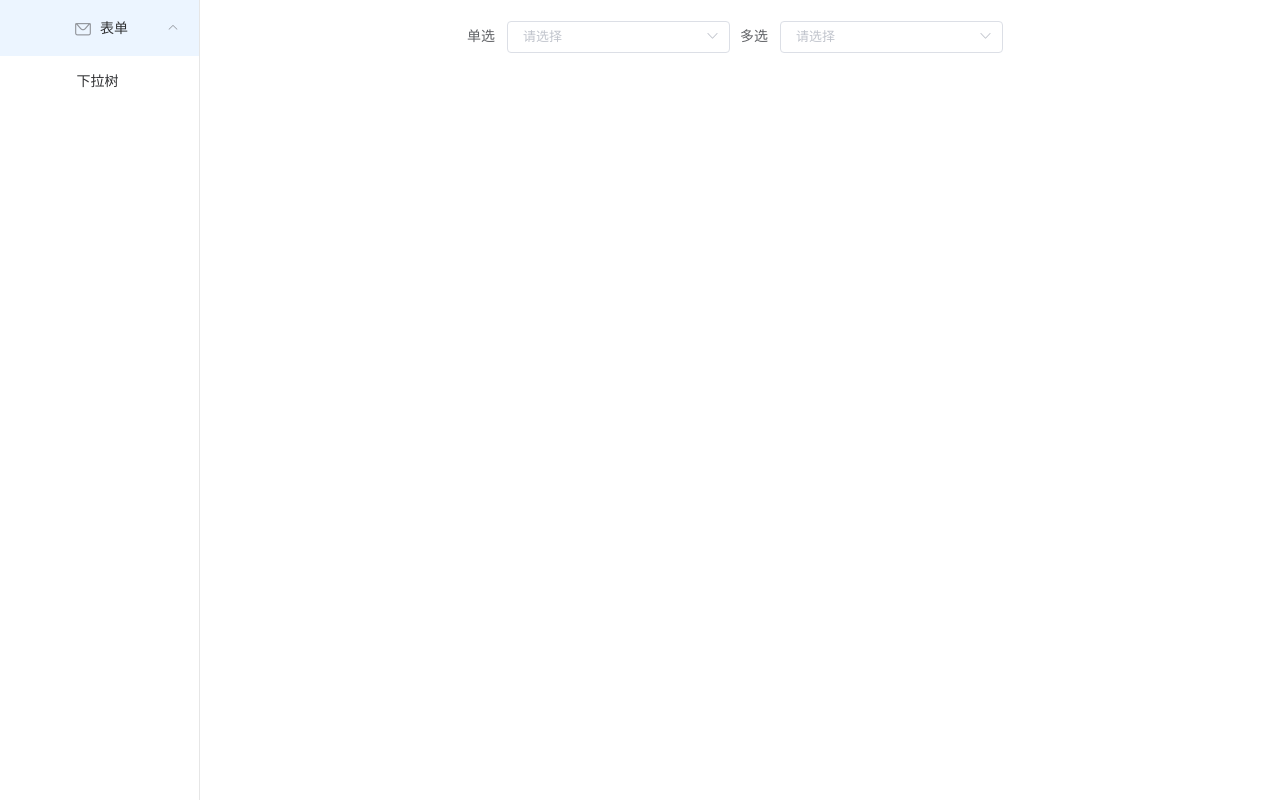
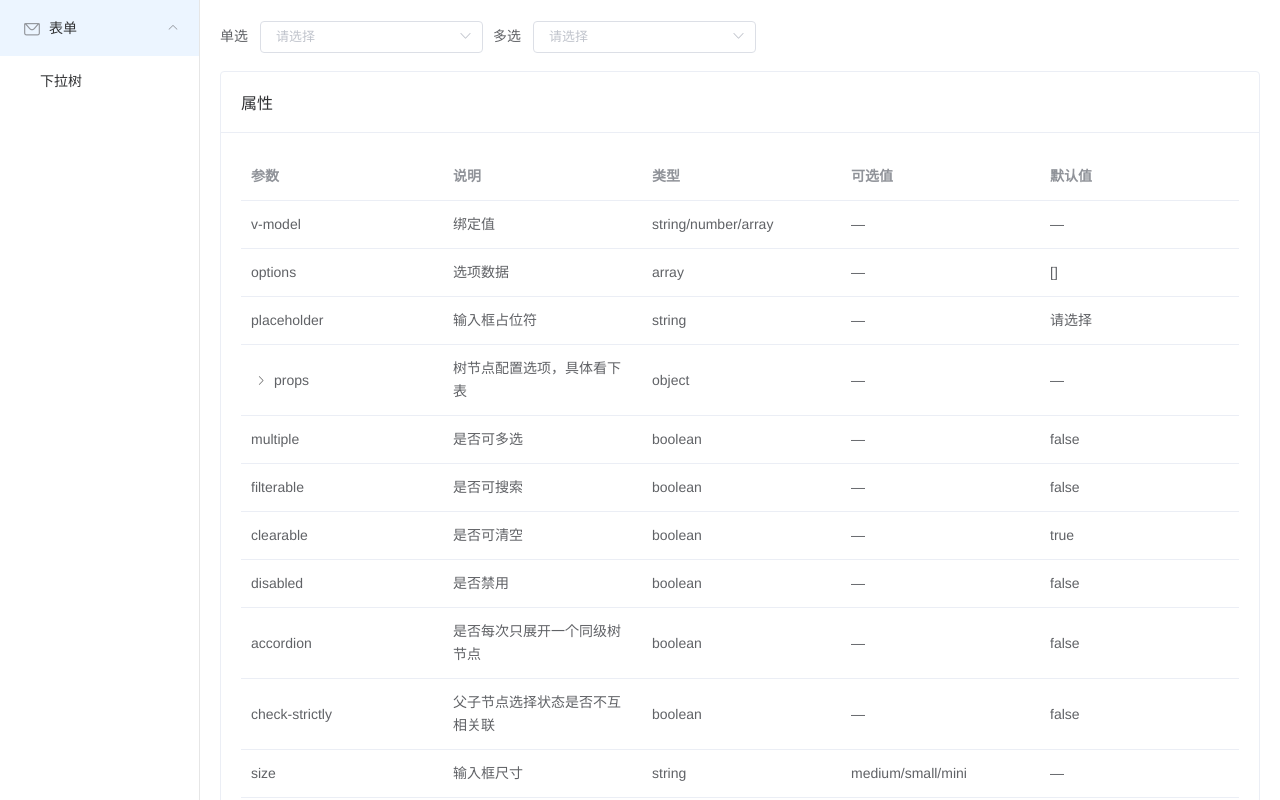
Before and after one commit to shenwangchuan/vue-ele-tools, a Vue app: page /SelectTree in a window 1280 px wide. Built offline with nearby package versions, Linux system fonts and the light colour scheme.

Commit message:
增加组件属性描述，表格组件开发

```diff
--- a/src/App.vue
+++ b/src/App.vue
@@ -15,7 +15,6 @@
     font-family: 'Avenir', Helvetica, Arial, sans-serif;
     -webkit-font-smoothing: antialiased;
     -moz-osx-font-smoothing: grayscale;
-    text-align: center;
     color: #2c3e50;
     width: 100%;
     height: 100%;
--- /dev/null
+++ b/src/assets/js/global_constant.js
@@ -0,0 +1,13 @@
+/**
+ * 公共常量
+ */
+
+export default {
+  attrTableCol: [//属性描述表格表头
+    { label: '参数', prop:'param'},
+    { label: '说明', prop:'description'},
+    { label: '类型', prop:'type'},
+    { label: '可选值', prop:'optional'},
+    { label: '默认值', prop:'default'}
+  ]
+}
--- /dev/null
+++ b/src/components/grigTable/GridTable.vue
@@ -0,0 +1,64 @@
+<!--带th的表格 -->
+<template>
+  <el-table :data="data" :row-key="rowKey">
+    <template v-for="item in colData">
+      <!--自定义列内容-->
+      <el-table-column
+        v-if="item.slot"
+        :type="item.type"
+        :fixed="item.fixed"
+        :width="item.width"
+        :align="item.align"
+        :min-width="item.minWidth"
+        :label="item.label"
+        :prop="item.prop"
+        :formatter="item.formatter">
+        <template slot-scope="scope">
+          <slot :name="item.prop" :data="scope.row"></slot>
+        </template>
+      </el-table-column>
+      <!--正常显示列内容-->
+      <el-table-column
+        v-else
+        :type="item.type"
+        :fixed="item.fixed"
+        :width="item.width"
+        :align="item.align"
+        :min-width="item.minWidth"
+        :label="item.label"
+        :prop="item.prop"
+        :formatter="item.formatter"/>
+    </template>
+  </el-table>
+</template>
+
+<script type="es6">
+  export default {
+    name: "HeadTable",
+    props: {
+      colData: { //表头数据
+        type: Array,
+        default() {return []}
+      },
+      data: { //表格内容数据
+        type: Array,
+        default() {return []}
+      },
+      rowKey: {
+        type: String
+      }
+    },
+    data() {
+      return {
+      }
+    },
+    created() {
+    },
+    methods: {}
+  }
+</script>
+
+<style scoped lang="scss" type="text/scss">
+  .HeadTable {
+  }
+</style>
--- a/src/main.js
+++ b/src/main.js
@@ -5,9 +5,11 @@ import ElementUI from 'element-ui'
 import 'element-ui/lib/theme-chalk/index.css'
 import App from './App'
 import router from './router'
+import global_ from './assets/js/global_constant.js'
 
 Vue.config.productionTip = false
 Vue.use(ElementUI)
+Vue.prototype.global_ = global_
 
 /* eslint-disable no-new */
 new Vue({
--- a/src/pages/homePage/HomePage.vue
+++ b/src/pages/homePage/HomePage.vue
@@ -34,7 +34,9 @@
     height: 100%;
     .el-aside {
       border-right: solid 1px #e6e6e6;
+      overflow-x: hidden;
       .el-menu {
+        width: 100%;
         border: none;
       }
     }
--- a/src/pages/selectTree/SelectTree.vue
+++ b/src/pages/selectTree/SelectTree.vue
@@ -9,14 +9,18 @@
         <tree-select v-model="form.vals" :options="treeOption" multiple filterable></tree-select>
       </el-form-item>
     </el-form>
+    <el-card shadow="never" header="属性">
+      <GridTable :data="tableData" :col-data="global_.attrTableCol" row-key="param"></GridTable>
+    </el-card>
   </div>
 </template>
 
 <script type="es6">
   import TreeSelect from '@/components/treeSelect/TreeSelect.vue'
+  import GridTable from '@/components/grigTable/GridTable.vue'
   export default {
     name: "SelectTree",
-    components: {TreeSelect},
+    components: {TreeSelect,GridTable},
     data() {
       return {
         form: {
@@ -71,16 +75,35 @@
               }
             ]
           },
-        ]
+        ],
+
+        tableData:[],
       }
     },
     created() {
+      this.initData()
     },
-    methods: {}
+    methods: {
+      initData() {
+        // 表格内容
+        this.tableData = [
+          {param:'v-model',description:'绑定值',type:'string/number/array',optional:'—',default:'—'},
+          {param:'options',description:'选项数据',type:'array',optional:'—',default:'[]'},
+          {param:'placeholder',description:'输入框占位符',type:'string',optional:'—',default:'请选择'},
+          {param:'props',description:'树节点配置选项，具体看下表',type:'object',optional:'—',default:'—',children:[
+              {param:'value',description:'指定节点实际值为节点对象的某个属性值',type:'string',optional:'—',default:'value'},
+              {param:'label',description:'指定节点显示值为节点对象的某个属性值',type:'string',optional:'—',default:'label'},
+              {param:'children',description:'指定子树为节点对象的某个属性值',type:'string',optional:'—',default:'children'},
+            ]},
+          {param:'multiple',description:'是否可多选',type:'boolean',optional:'—',default:'false'},
+          {param:'filterable',description:'是否可搜索',type:'boolean',optional:'—',default:'false'},
+          {param:'clearable',description:'是否可清空',type:'boolean',optional:'—',default:'true'},
+          {param:'disabled',description:'是否禁用',type:'boolean',optional:'—',default:'false'},
+          {param:'accordion',description:'是否每次只展开一个同级树节点',type:'boolean',optional:'—',default:'false'},
+          {param:'check-strictly',description:'父子节点选择状态是否不互相关联',type:'boolean',optional:'—',default:'false'},
+          {param:'size',description:'输入框尺寸',type:'string',optional:'medium/small/mini',default:'—'},
+        ]
+      }
+    }
   }
 </script>
-
-<style scoped lang="scss" type="text/scss">
-  .SelectTree {
-  }
-</style>
```
